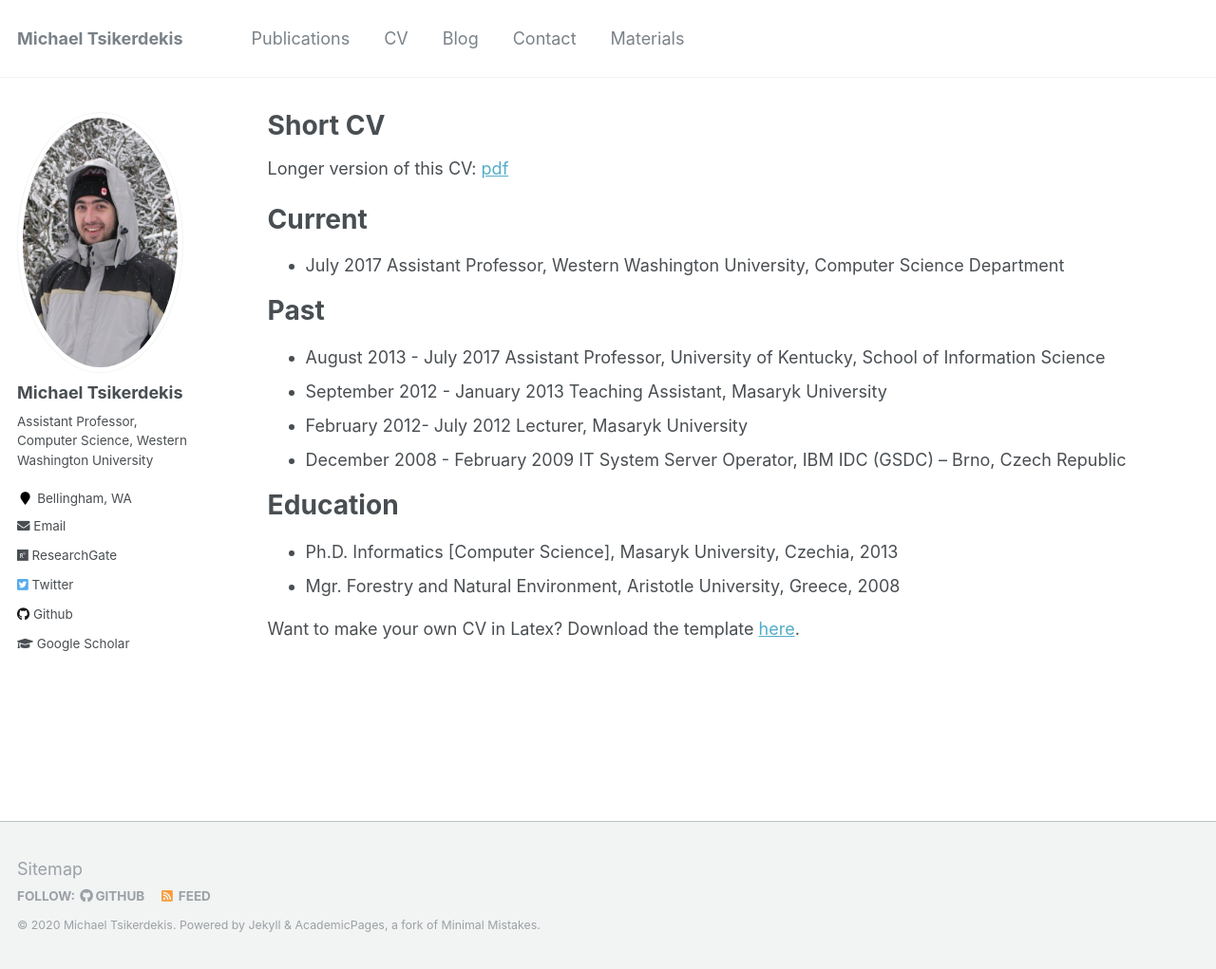
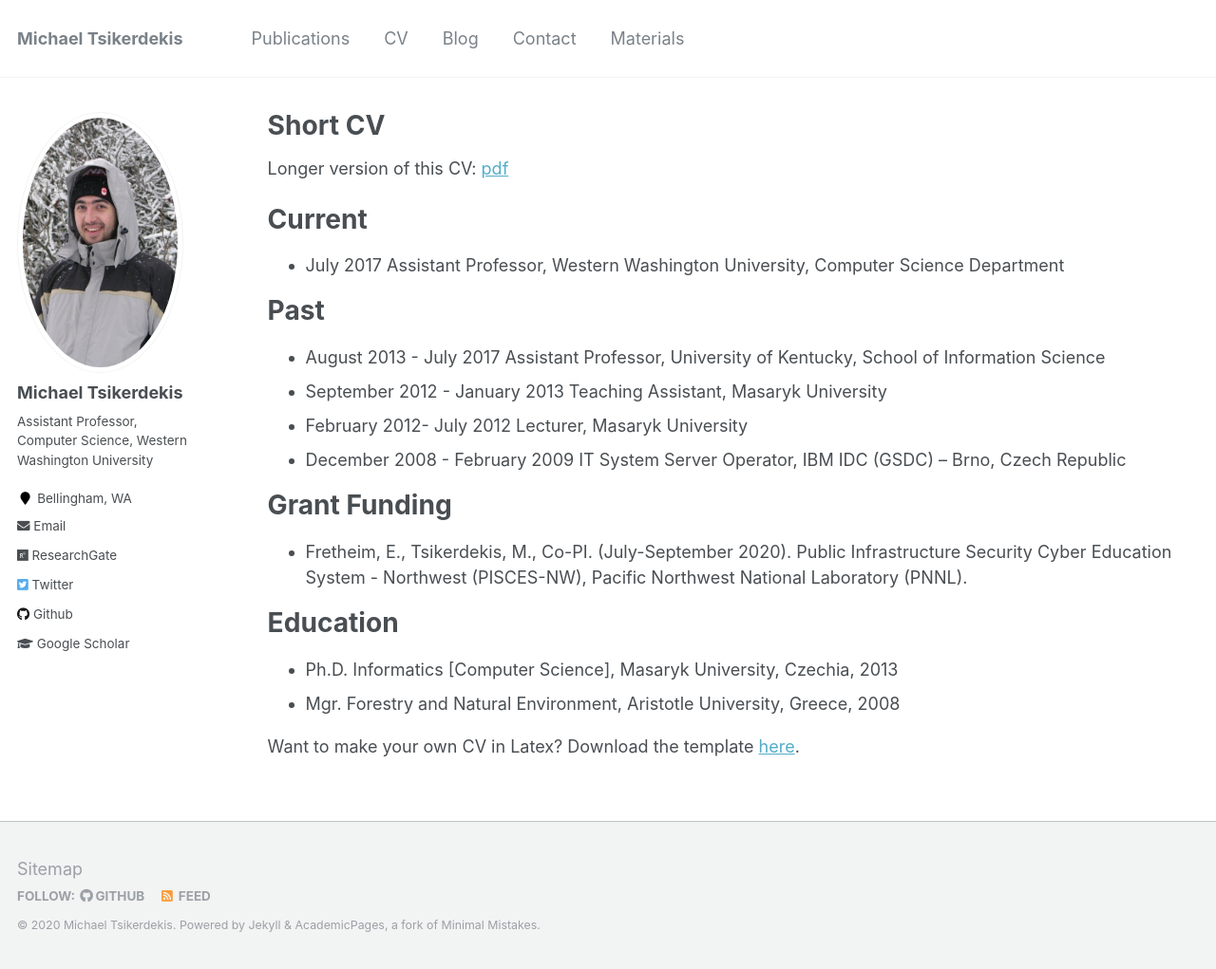
Before and after one commit to tsikerdekis/michael.tsikerdekis.com, a Jekyll site: the page built from _pages/cv.md, in a window 1280 px wide and 1021 px high. Shown: the whole window at 95% size. Built offline with Jekyll 4.4.1, drawn with Linux system fonts in a browser that asks for light colours.

Commit message:
Update cv.md

```diff
--- a/_pages/cv.md
+++ b/_pages/cv.md
@@ -22,6 +22,11 @@ Past
 * February 2012- July 2012 Lecturer, Masaryk University
 * December 2008 -  February 2009 IT System Server Operator, IBM IDC (GSDC) -- Brno, Czech Republic
 
+Grant Funding
+======
+* Fretheim, E., Tsikerdekis, M., Co-PI. (July-September 2020). Public Infrastructure Security Cyber Education System - Northwest (PISCES-NW), Pacific
+Northwest National Laboratory (PNNL).
+
 Education
 ======
 * Ph.D. Informatics [Computer Science], Masaryk University, Czechia, 2013
```
